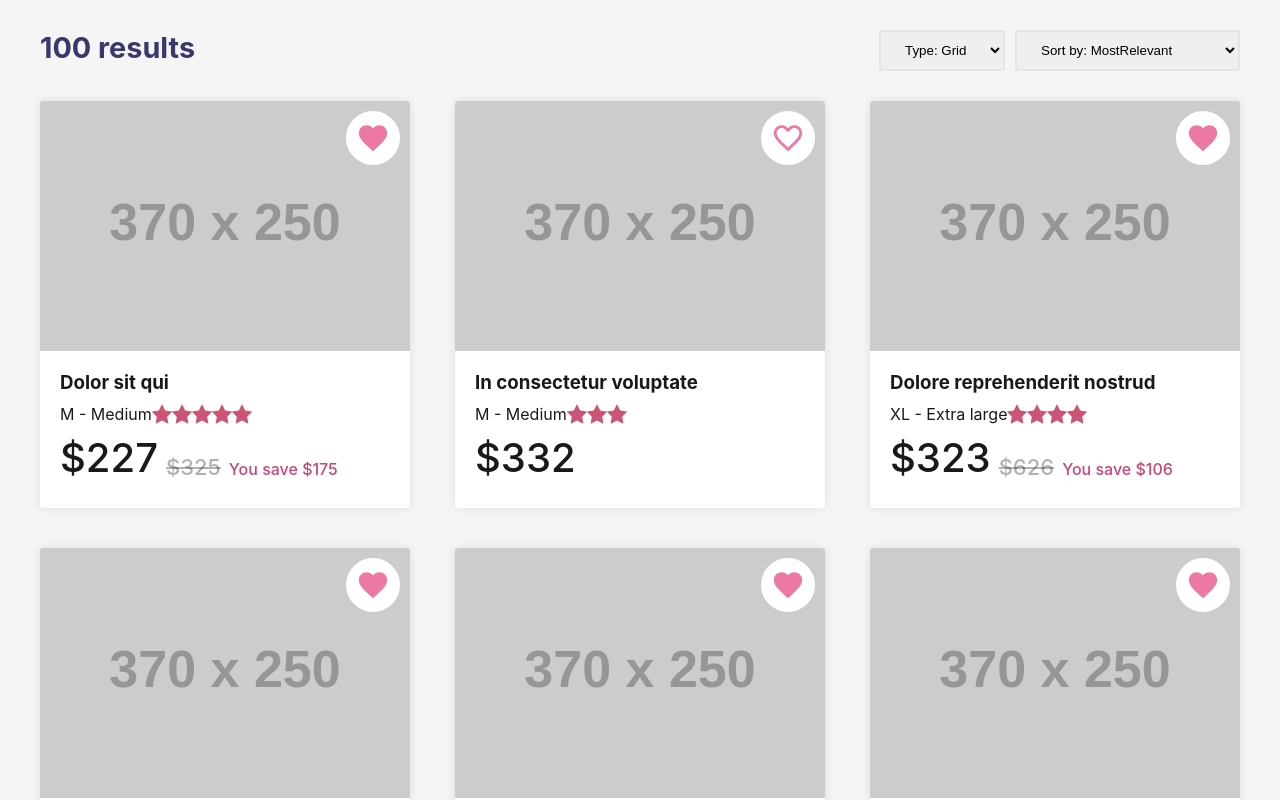
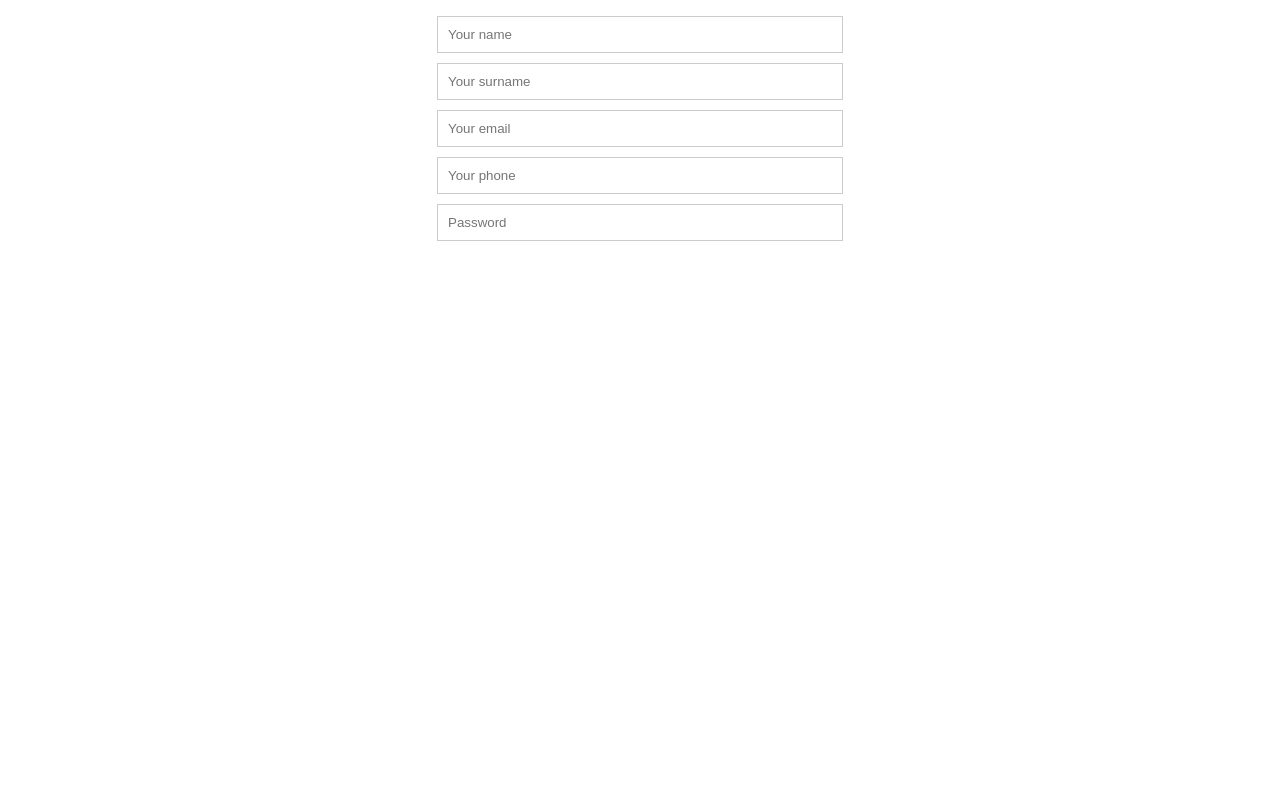
Before and after one commit to faisaliraqi99/test-task, a React (Create React App) app: page /form.html in a window 1280 px wide. Shown: the top 800 px of the page. Built offline with nearby package versions, Linux system fonts and the light colour scheme; data requests are answered from the project's data file.

Commit message:
Form ready

```diff
--- a/package.json
+++ b/package.json
@@ -6,6 +6,7 @@
   "dependencies": {
     "react": "^16.9.0",
     "react-dom": "^16.9.0",
+    "react-router-dom": "^5.0.1",
     "react-scripts": "3.1.1"
   },
   "scripts": {
--- a/src/App.js
+++ b/src/App.js
@@ -1,13 +1,18 @@
 import React, { Component } from 'react';
+import { BrowserRouter as Router, Route} from 'react-router-dom';
 
 import './App.css'
 import ProductsContainer from './containers/ProductsContainer/ProductsContainer';
+import Form from './form/Form';
 
 class App extends Component {
   render() {
     return (
-      <div className="app">
-        <ProductsContainer />
+      <div>
+        <Router>
+          <Route path="/" exact component={ProductsContainer} />
+          <Route path="/form.html" component={Form} />
+        </Router>
       </div>
     );
   }
--- /dev/null
+++ b/src/form/Form.js
@@ -0,0 +1,97 @@
+import React, { Component } from 'react';
+
+import './form.css';
+
+class Form extends Component {
+  state = {
+    newName: '',
+    newSurName: '',
+    newEmail: '',
+    newPhone: '',
+    newPassword: ''
+  }
+  validation = (commingEvent) => {
+    let email = document.querySelector('.email');
+    let phone = document.querySelector('.phone');
+    let password = document.querySelector('.password');
+
+    function ValidateEmail(mail) {
+      if (/^(\([0-9]{3}\)|[0-9]{3}-)[0-9]{3}-[0-9]{4}$/.test(mail)) {
+        email.style.borderColor = "#b9ea43";
+        return true;
+      }
+      email.style.borderColor = "#ea4343";
+      return false
+    }
+
+    function ValidatePhone(phoneNum) {
+      if(/^\+?[ \d]*$/.test(phoneNum)) {
+        phone.style.borderColor = "#b9ea43";
+        return true;
+      }
+      phone.style.borderColor = "#ea4343";
+      return false;
+    }
+
+    function ValidatePassword(passwordVal) {
+      if (/^.*(?=.{8,})(?=.*[@\$=!:.#%\?\/\\\*])(^[a-zA-Z0-9@\$=!:.#%\?\/\\\*]+$)/.test(passwordVal)) {
+        password.style.borderColor = "#b9ea43";
+        return true;
+      }
+      password.style.borderColor = "#ea4343";
+      return false;
+    }
+
+    let data = { value: commingEvent.target.value, class: commingEvent.target.className };
+    switch (data.class) {
+      case 'name':
+        commingEvent.target.value = commingEvent.target.value.replace(/[^a-zA-Z@]+/, '');
+        this.setState({...this.state, newName: data.value.toLowerCase()})
+        break;
+      case 'surname':
+        commingEvent.target.value = commingEvent.target.value.replace(/[^a-zA-Z@]+/, '');
+        this.setState({...this.state, newSurName: data.value.toLowerCase()});
+        break;
+      case 'email':
+        if (ValidateEmail(data.value.toLowerCase())) {
+          this.setState({...this.state, newEmail: data.value.toLowerCase()});
+        } else {
+          this.setState({...this.state, newEmail: ''});
+        }
+        break;
+      case 'phone':
+        if (ValidatePhone(data.value)) {
+          this.setState({...this.state, newPhone: data.value.toLowerCase()});
+        } else {
+          this.setState({...this.state, newPhone: ''});
+        }
+        break;
+      case 'password':
+        if (ValidatePassword(data.value)) {
+          this.setState({...this.state, newPassword: data.value.toLowerCase()});
+        } else {
+          this.setState({...this.state, newPassword: ''});
+        }
+        break;
+      default:
+        console.log('Error', data)
+        break;
+    }
+  }
+  render() {
+    return (
+      <div>
+        <form className="form">
+            <input onInput={(event) => this.validation(event)} placeholder="Your name" className="name" type="text" />
+            <input onInput={(event) => this.validation(event)}placeholder="Your surname" className="surname" type="text" />
+            <input onInput={(event) => this.validation(event)} placeholder="Your email" className="email" type="text" />
+            <input onInput={(event) => this.validation(event)} placeholder="Your phone" className="phone" type="text" />
+            <input onInput={(event) => this.validation(event)} placeholder="Password" className="password" type="password" />
+            {/* <button className="form-btn"></button> */}
+        </form>
+      </div>
+    );
+  }
+}
+
+export default Form;
--- /dev/null
+++ b/src/form/form.css
@@ -0,0 +1,18 @@
+html,body {
+  margin: 0;
+  padding: 0;
+  width: 100%;
+  height: 100%;
+}
+
+.form {
+  padding-top: 1rem;
+}
+.name, .surname, .email, .phone, .password {
+  display: block;
+  width: 30%;
+  margin: 0 auto 10px auto;
+  border: 1px solid rgba(0,0,0,.2);
+  padding: 10px;
+  outline: none;
+}
```
Also changed, not shown: src/form/FormMain.js (added, +95 -0 lines), 2 other files (tests, documents, lock files or other folders).
